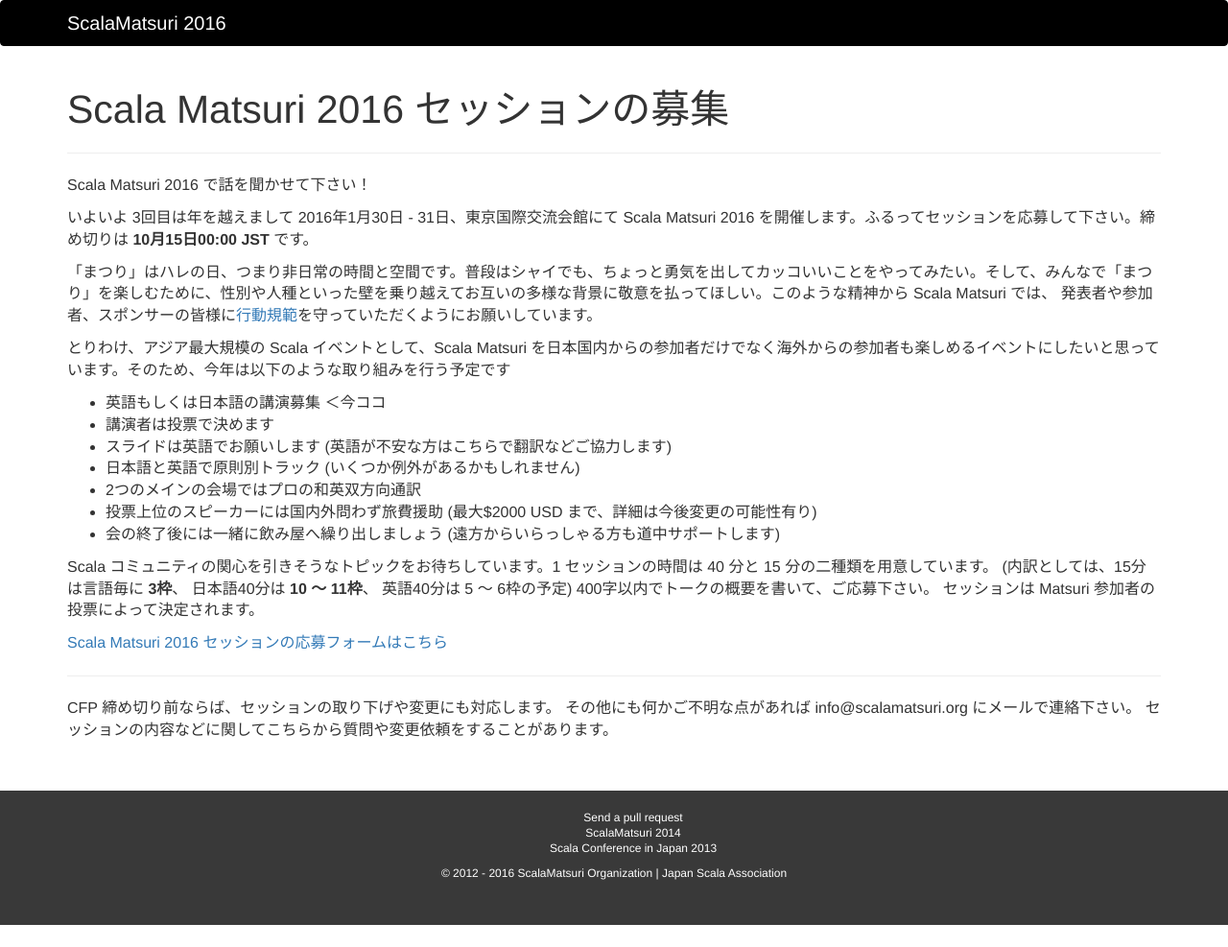
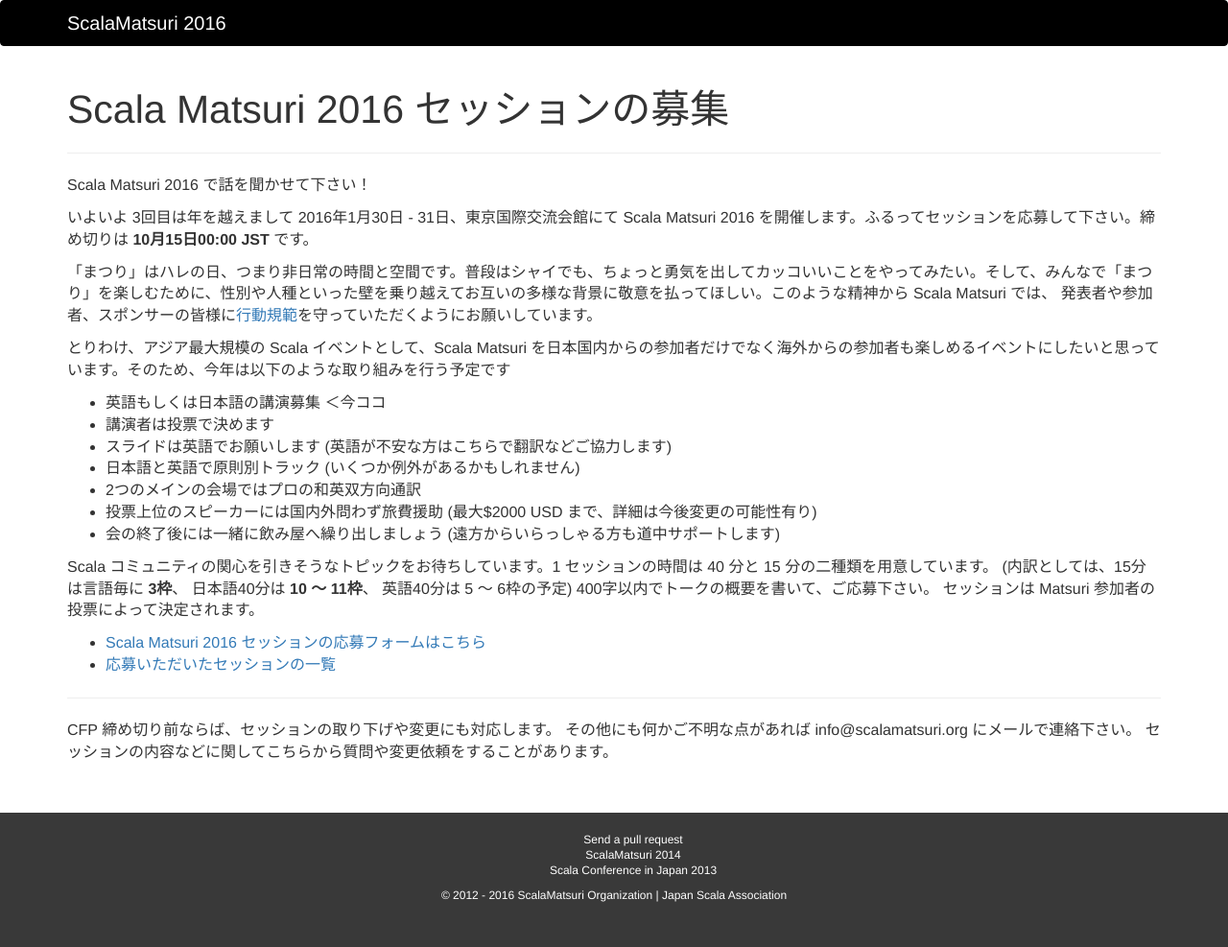
Before and after one commit to scalajp/2016.scalamatsuri.org, a Jekyll site: the page built from ja/cfp/index.html, in a window 1280 px wide. Shown: the whole page at 96% size. Built offline with Jekyll 4.4.1, drawn with Linux system fonts in a browser that asks for light colours; nearby versions of some CDN libraries; comment, search, counter and statistics services are not loaded; before the commit the page ends 964 px from its top, so only the background shows below that.

Commit message:
セッションの一覧へのリンク

```diff
--- a/en/cfp/index.html
+++ b/en/cfp/index.html
@@ -40,7 +40,11 @@ plus one additional 40 min session to the highest voted)
 Prepare an abstract of your talk (600 characters or less), and submit your proposal. The sessions will be decided by votes by your fellow Matsuri goers.
 </p>
 <p>
-<a href="https://docs.google.com/forms/d/1KFXTl3BJHPWQwS6OpwISl6nhZ_qa-tGR-2TzU7GLZP8/viewform?usp=send_form">Scala Matsuri 2016 CFP Application Form</a></p>
+<ul>
+<li><a href="https://docs.google.com/forms/d/1KFXTl3BJHPWQwS6OpwISl6nhZ_qa-tGR-2TzU7GLZP8/viewform?usp=send_form">Scala Matsuri 2016 CFP Application Form</a></li>
+<li><a href="/en/candidates/">List of submitted sessions</a></li>
+</ul>
+</p>
 </p>
 <hr>
 <p>
--- a/ja/cfp/index.html
+++ b/ja/cfp/index.html
@@ -37,7 +37,11 @@ Scala コミュニティの関心を引きそうなトピックをお待ちし
 400字以内でトークの概要を書いて、ご応募下さい。 セッションは Matsuri 参加者の投票によって決定されます。
 </p>
 <p>
-<a href="https://docs.google.com/forms/d/1Cdz6K1Psxk_44_tvdqbw_ByvJQ8DH5CwWHc16w6LdUg/viewform?usp=send_form">Scala Matsuri 2016 セッションの応募フォームはこちら</a></p>
+<ul>
+<li><a href="https://docs.google.com/forms/d/1Cdz6K1Psxk_44_tvdqbw_ByvJQ8DH5CwWHc16w6LdUg/viewform?usp=send_form">Scala Matsuri 2016 セッションの応募フォームはこちら</a></li>
+<li><a href="/ja/candidates/">応募いただいたセッションの一覧</a></li>
+</ul>
+</p>
 </p>
 <hr>
 <p>
```
